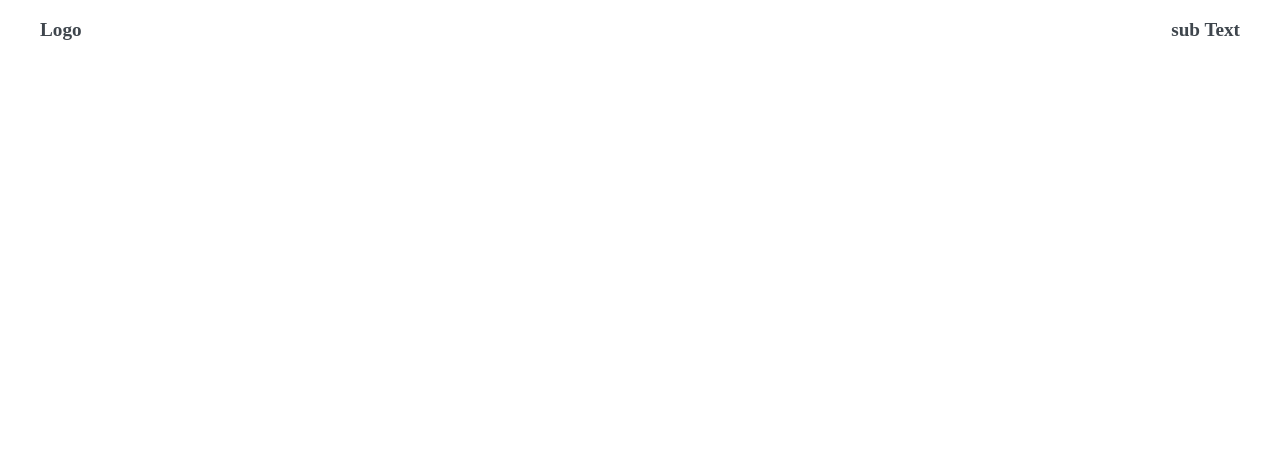
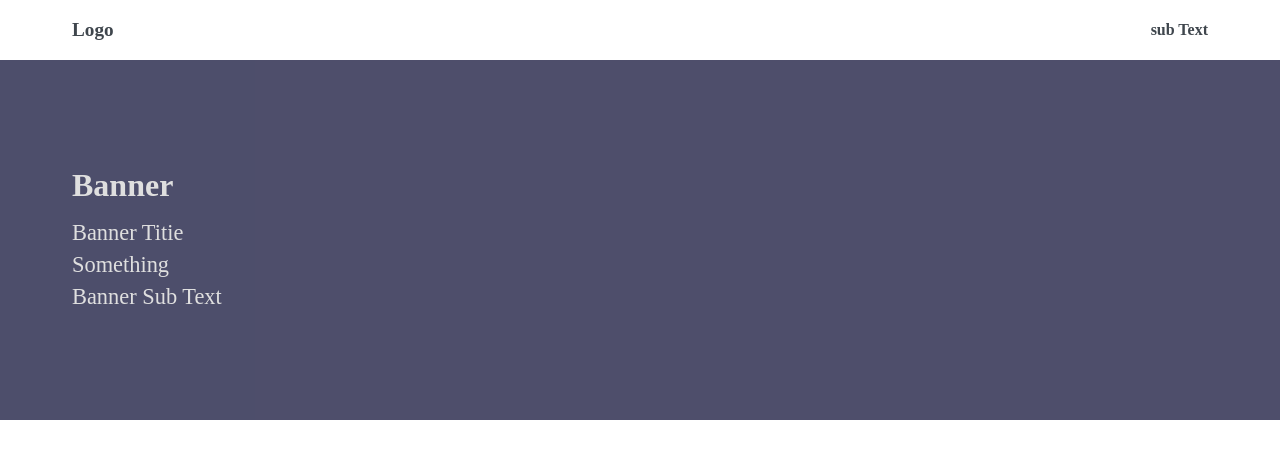
Before and after one commit to Duboo31/mini-project, a plain HTML site: page inflearn/index.html in a window 1280 px wide. Drawn offline with nearby package versions, Linux system fonts and the light colour scheme; placeholder pictures from the web are drawn by us.

Commit message:
Fix header css and Add main.html, main.css

```diff
--- a/inflearn/css/style.css
+++ b/inflearn/css/style.css
@@ -1,6 +1,11 @@
+* {
+  box-sizing: border-box;
+}
+
 .wrap {
   margin: 0 auto;
   color: #3f464d;
+  font-family: "Spoqa Han Sans Neo", "Sans-serif";
 }
 
 a {
@@ -31,6 +36,7 @@ a:visited {
   width: 100%;
   height: 100%;
   margin: 0 auto;
+  padding: 0 2rem;
 }
 
 .header-container {
@@ -53,7 +59,7 @@ a:visited {
 
 .header-container .header-sub {
   font-weight: bold;
-  font-size: 1.2rem;
+  /* font-size: 1.2rem; */
 }
 
 .header-container .header-sub a:hover {
@@ -61,6 +67,50 @@ a:visited {
   cursor: pointer;
 }
 
+section {
+  width: 100%;
+  background: #fff;
+  position: relative;
+}
+
+.banner {
+  height: 360px;
+  background-image: url("http://placehold.it/1x1");
+  background-size: cover;
+  z-index: 1;
+}
+
+.banner-container {
+  width: 100%;
+  height: 100%;
+  background: rgb(47, 48, 89);
+  opacity: 0.7;
+  z-index: 2;
+  margin-top: 60px;
+}
+
+.banner-textBox {
+  width: 100%;
+  height: 100%;
+  display: flex;
+  flex-direction: column;
+  justify-content: center;
+}
+
+.banner-title {
+  font-size: 2rem;
+  font-weight: bold;
+  color: #fff;
+  margin-bottom: 0.8rem;
+}
+
+.banner-text {
+  font-size: 1.4rem;
+  font-weight: normal;
+  color: #fff;
+  line-height: 2rem;
+}
+
 @media only screen and (min-width: 1200px) {
   .inner {
     max-width: 1200px;
--- a/inflearn/index.html
+++ b/inflearn/index.html
@@ -98,7 +98,20 @@
       </header>
 
       <!-- 메인 컨텐츠 영역 -->
-      <section></section>
+      <section class="banner">
+        <div class="banner-container">
+          <div class="inner">
+            <div class="banner-textBox">
+              <div class="banner-title">Banner</div>
+              <div class="banner-text">
+                Banner Titie<br>
+                Something<br>
+                Banner Sub Text
+              </div>
+            </div>
+          </div>
+        </div>
+      </section>
 
       <!-- 하단 영역 -->
       <footer></footer>
```
